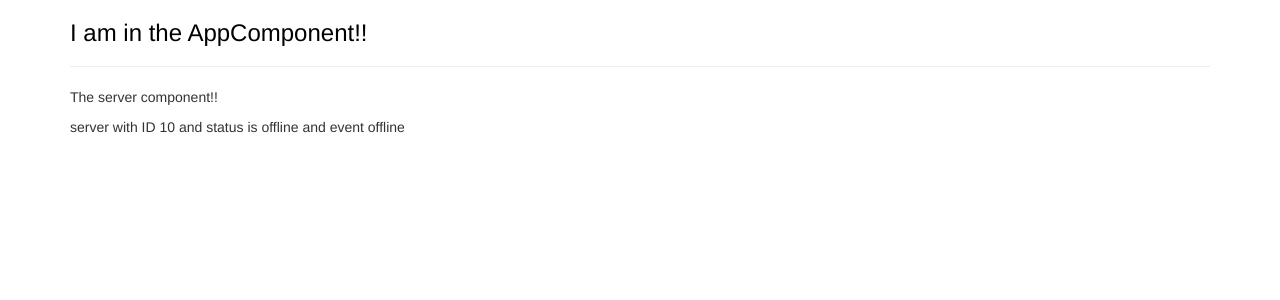
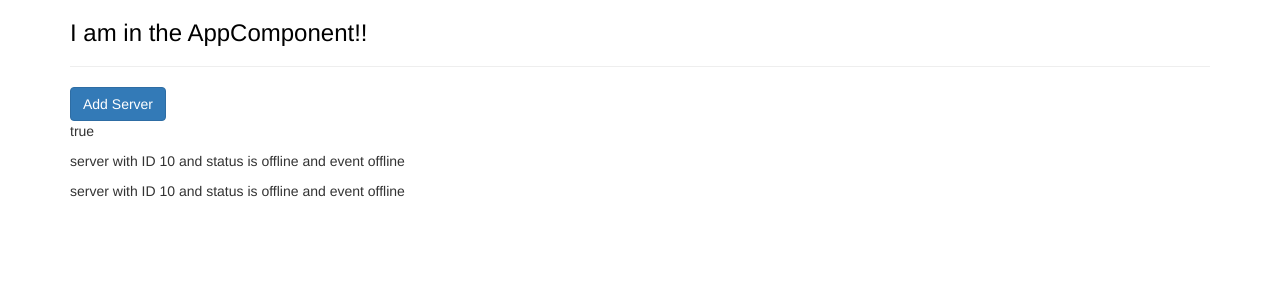
Before and after one commit to mmsmz/practice-angular6, an Angular app: page / in a window 1280 px wide. Shown: the top 300 px of the page. Built offline with nearby package versions, Linux system fonts and the light colour scheme.

Commit message:
string interpolation and property binding is used to output data on the html template

```diff
--- a/src/app/app.component.css
+++ b/src/app/app.component.css
@@ -1,3 +1,3 @@
-h3{
+/* h3{
     color: darkblue;
-}
+} */
--- a/src/app/app.component.html
+++ b/src/app/app.component.html
@@ -10,7 +10,7 @@
             <!-- <app-servers></app-servers>  make this an attribute  -->
             <!-- <div app-servers></div> attribute -->
             <!-- <div class="app-servers"></div>  -->
-            <app-server></app-server>
+            <app-servers></app-servers>
 
 
         </div>
--- a/src/app/server/server.component.html
+++ b/src/app/server/server.component.html
@@ -1,3 +1,3 @@
-<p>The server component!!</p>
+<!-- <p>The server component!!</p> -->
 
 <p>{{'server'}} with ID {{serverid}} and status is  {{serverstatus}} and event {{getServerStatus()}}</p>
--- a/src/app/servers/servers.component.html
+++ b/src/app/servers/servers.component.html
@@ -1,3 +1,6 @@
+<button class="btn btn-primary" [disabled]="!allowNewServer">Add Server</button>
+<!-- <p>{{allowNewServer}}</p> -->
+<p [innerText] = "allowNewServer"></p>
+
 <app-server></app-server>
 <app-server></app-server>
-<app-server></app-server>
--- a/src/app/servers/servers.component.ts
+++ b/src/app/servers/servers.component.ts
@@ -3,13 +3,19 @@ import { Component, OnInit } from '@angular/core';
 @Component({
   //selector: '[.app-servers]',
   selector: 'app-servers',
-  template: `<app-server></app-server>
-  <app-server></app-server>`,
+  // template: `<app-server></app-server>
+  // <app-server></app-server>`,
+  templateUrl: './servers.component.html',
   styleUrls: ['./servers.component.css']
 })
 export class ServersComponent implements OnInit {
+  allowNewServer = false;
 
-  constructor() { }
+  constructor() {
+    setTimeout(()=>{
+      this.allowNewServer = true;
+    },2000);
+  }
   ngOnInit(): void {
   }
 
```
